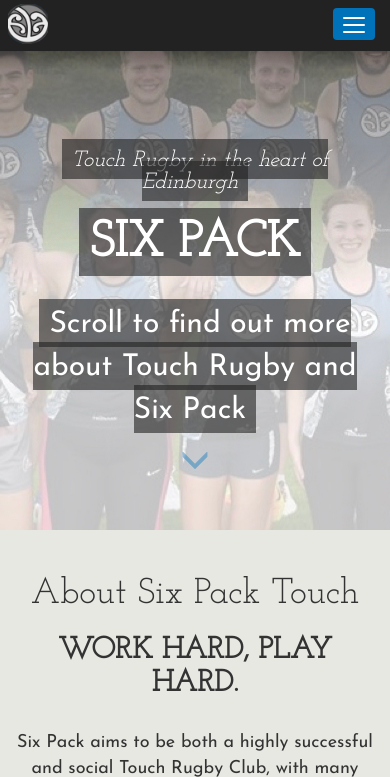
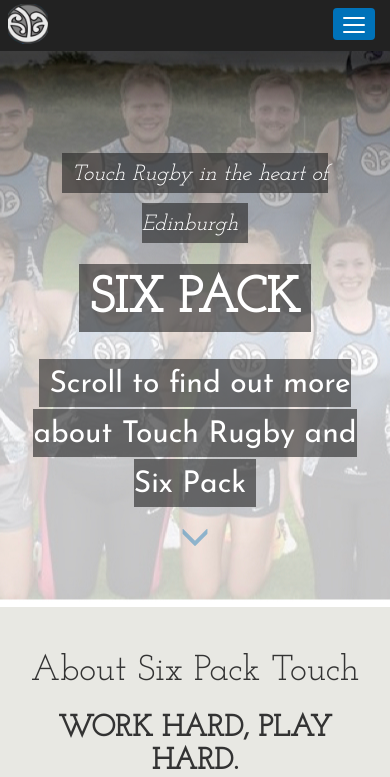
Before and after one commit to jwalkins/six_pack_touch, a PHP site: page / in a window 390 px wide. Shown: the top 777 px of the page. Run offline with PHP 8.4, Linux system fonts and the light colour scheme; some libraries are stand-ins or nearby versions; some web fonts are replaced.

Commit message:
Change header line height for small screens

```diff
--- a/css/sytlesheet.css
+++ b/css/sytlesheet.css
@@ -395,6 +395,7 @@
   line-height: 50px;
   margin-bottom: 25px;
 }
+
 @media (min-width: 768px) {
   header {
       padding-top: 150px;
@@ -451,6 +452,14 @@
     }
 }
 
+@media (max-width: 768px) {
+    .intro {
+    padding: 10px 10px 7px 10px;
+    line-height: 50px;
+  }
+
+
+}
 /* ==============================================
   4. Header END
 ================================================*/
```
